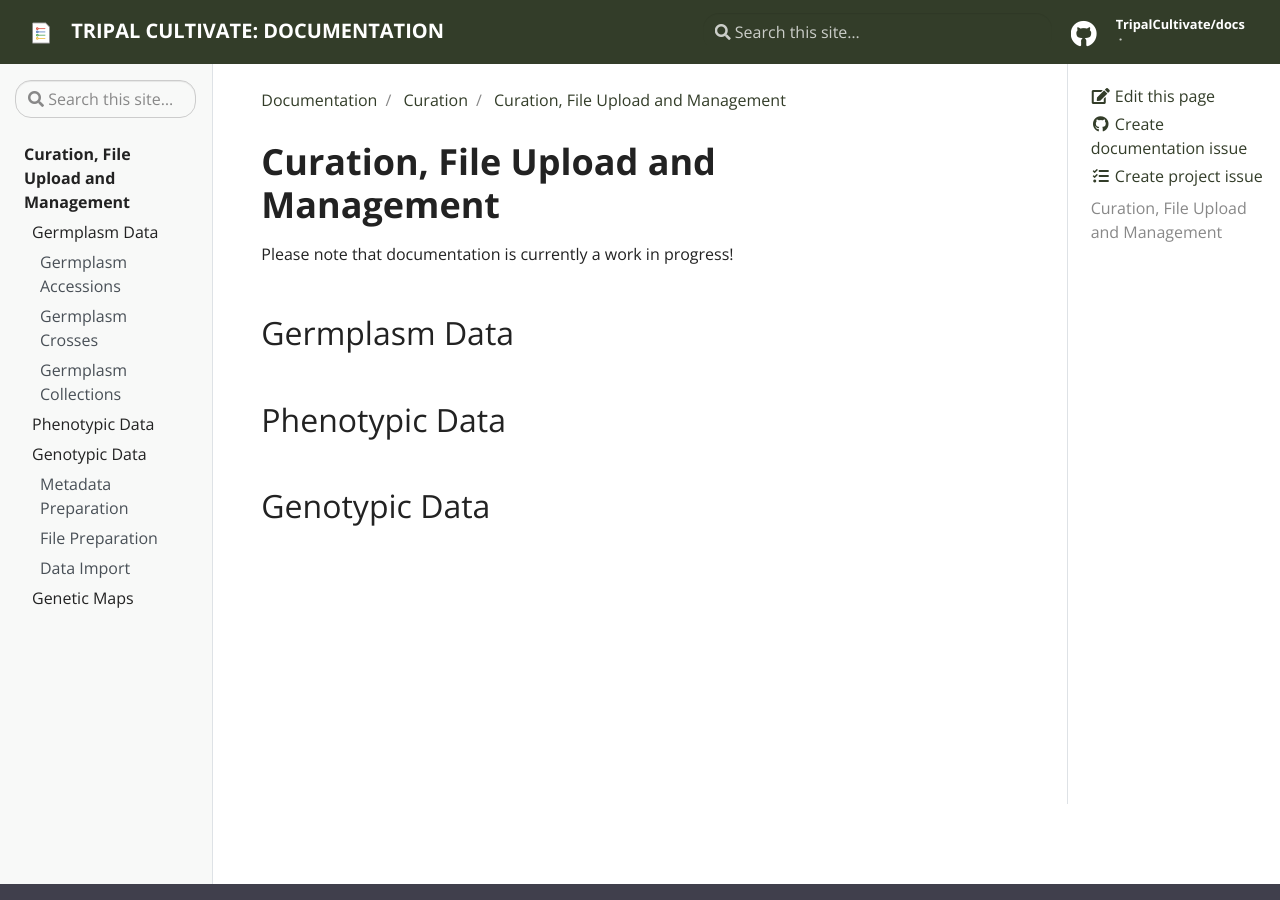
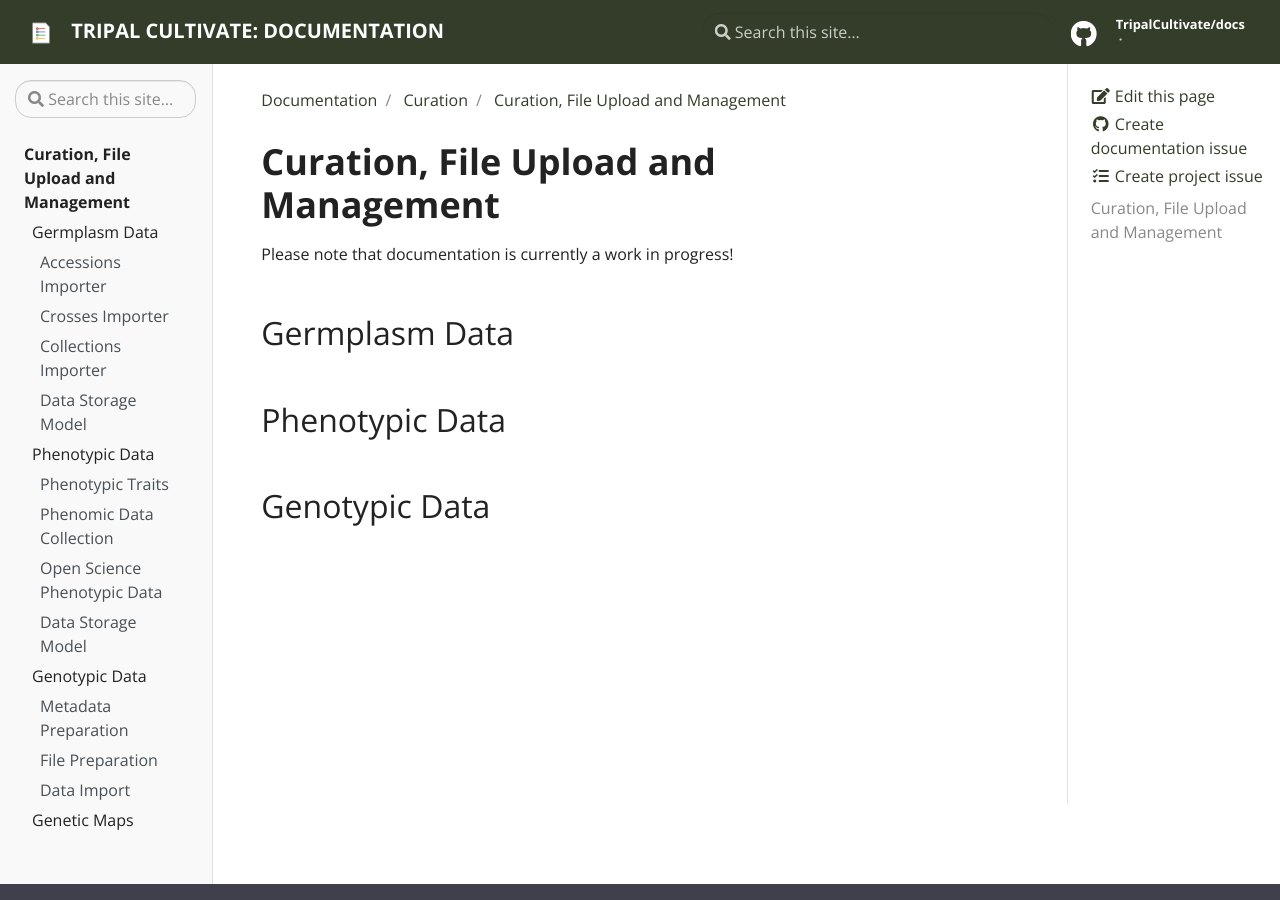
Before and after one commit to TripalCultivate/docs, a Jekyll site: the page built from _docs/curation/curation.md, in a window 1280 px wide and 900 px high. Built offline with Jekyll 4.4.1, drawn with Linux system fonts in a browser that asks for light colours.

Commit message:
Updated the navigation to show phenotypic data pages and germplasm page renaming

```diff
--- a/_data/toc.yml
+++ b/_data/toc.yml
@@ -4,14 +4,25 @@
     - title: "Germplasm Data"
       url: "docs/curation/germplasm-data"
       children:
-        - title: "Germplasm Accessions"
+        - title: "Accessions Importer"
           url: "docs/curation/germplasm-data/germplasm-accessions-importer"
-        - title: "Germplasm Crosses"
+        - title: "Crosses Importer"
           url: "docs/curation/germplasm-data/germplasm-crosses-importer"
-        - title: "Germplasm Collections"
+        - title: "Collections Importer"
           url: "docs/curation/germplasm-data/germplasm-collections-importer"
+        - title: "Data Storage Model"
+          url: "docs/curation/germplasm-data/data-storage-model"
     - title: "Phenotypic Data"
       url: "docs/curation/phenotypic-data"
+      children:
+        - title: "Phenotypic Traits"
+          url: "docs/curation/phenotypic-data/traits-importer"
+        - title: "Phenomic Data Collection"
+          url: "docs/curation/phenotypic-data/collect-importer"
+        - title: "Open Science Phenotypic Data"
+          url: "docs/curation/phenotypic-data/share-importer"
+        - title: "Data Storage Model"
+          url: "docs/curation/phenotypic-data/data-storage-model"
     - title: "Genotypic Data"
       url: "docs/curation/genotypic-data"
       children:
```
